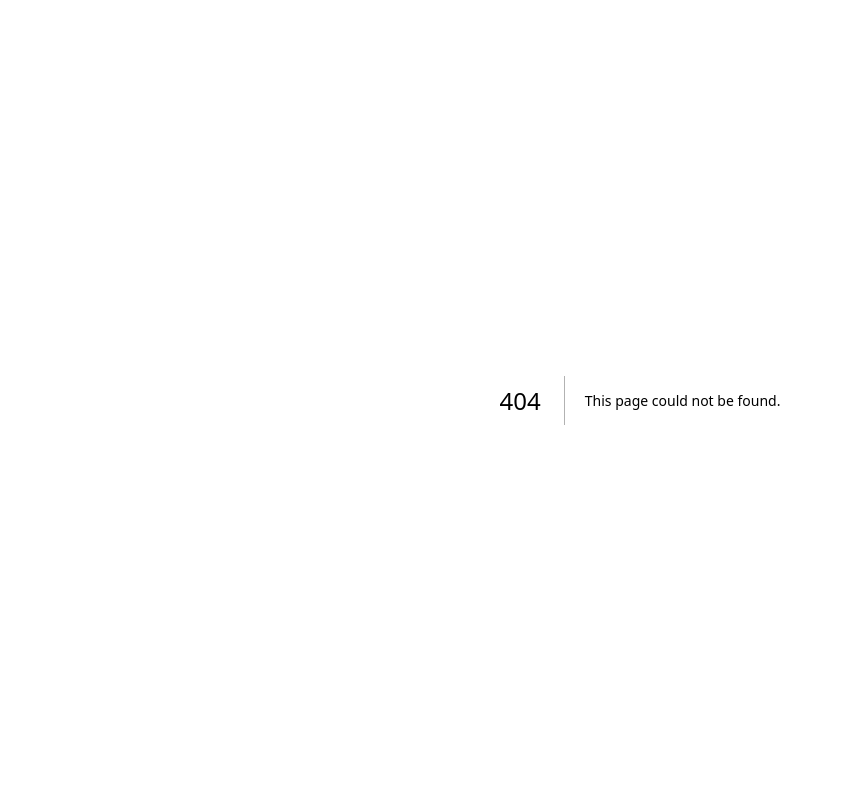
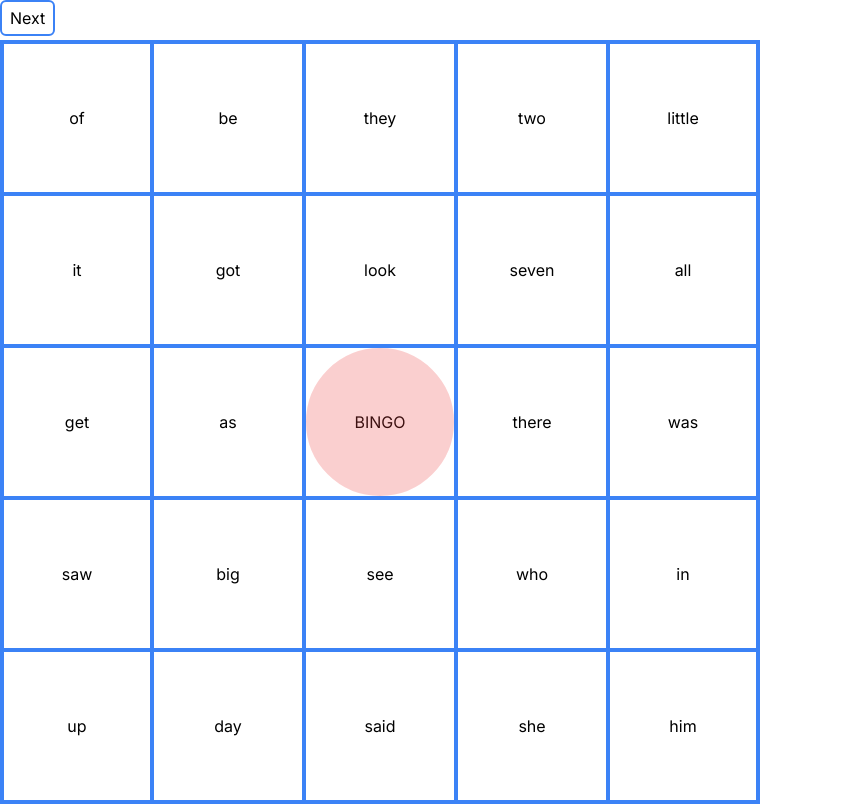
Before and after one commit to rgpass/sight-words-bingo, a Next.js app: page /host in a window 1280 px wide. Before the commit this address had no page. Shown: the whole page, without its empty margins (0-843 px from the left). Built offline with nearby package versions, Linux system fonts and the light colour scheme.

Commit message:
Add /host

```diff
--- /dev/null
+++ b/app/_components/Board.tsx
@@ -0,0 +1,38 @@
+import { Row } from "./Row";
+import { words } from "../words";
+
+function randomSample(arr: string[], n: number) {
+  return arr.sort(() => 0.5 - Math.random()).slice(0, n);
+}
+
+// This generates the the 5x5 for the bingo board, with the center of "BINGO".
+function generateBingoBoard(words: string[]): string[][] {
+  const copy = [...words];
+  const bingoBoard = [];
+  for (let i = 0; i < 5; i++) {
+    const row = [];
+    for (let j = 0; j < 5; j++) {
+      if (i === 2 && j === 2) {
+        row.push("BINGO");
+      } else {
+        row.push(copy.pop());
+      }
+    }
+    bingoBoard.push(row);
+  }
+
+  return bingoBoard as string[][];
+}
+
+export function Board() {
+  const sampleWords = randomSample(words, 24);
+  const board = generateBingoBoard(sampleWords);
+
+  return (
+    <div className="flex flex-col">
+      {board.map((row, i) => (
+        <Row key={i} row={row} />
+      ))}
+    </div>
+  );
+}
--- a/app/_components/Row.tsx
+++ b/app/_components/Row.tsx
@@ -2,7 +2,7 @@ import { Square } from "./Square";
 
 export function Row({ row }: { row: string[] }) {
   return (
-    <div className="flex max-h-[calc(min(100vh,_100vw))] max-w-[calc(min(100vh,_100vw))] first-of-type:border-t-2 last-of-type:border-b-2 border-blue-500">
+    <div className="flex max-h-[calc(min(95vh,_95vw))] max-w-[calc(min(95vh,_95vw))] first-of-type:border-t-2 last-of-type:border-b-2 border-blue-500">
       {row.map((word) => (
         <Square key={word} word={word} />
       ))}
--- a/app/_components/Square.tsx
+++ b/app/_components/Square.tsx
@@ -12,7 +12,7 @@ export function Square({ word }: { word: string }) {
 
   return (
     <div
-      className="relative flex justify-center items-center text-center w-full h-full aspect-square max-h-[calc(min(20vh,_20vw))] max-w-[calc(min(20vh,_20vw))] first-of-type:border-l-4 last-of-type:border-r-4 border-2 border-blue-500"
+      className="relative flex justify-center items-center text-center w-full h-full aspect-square max-h-[calc(min(19vh,_19vw))] max-w-[calc(min(19vh,_19vw))] first-of-type:border-l-4 last-of-type:border-r-4 border-2 border-blue-500"
       onClick={handleClick}
     >
       {word}
--- /dev/null
+++ b/app/host/_components/NextWord.tsx
@@ -0,0 +1,31 @@
+"use client";
+
+import { words } from "../../words";
+import { useState } from "react";
+
+function randomOrder(arr: string[]) {
+  return arr.sort(() => 0.5 - Math.random());
+}
+
+export function NextWord() {
+  const [remainingWords, setRemainingWords] = useState(randomOrder(words));
+  const [word, setWord] = useState("");
+
+  const handleClick = () => {
+    const [first, ...rest] = remainingWords;
+    setWord(first);
+    setRemainingWords(rest);
+  };
+
+  return (
+    <div className="flex gap-4 mb-1">
+      <button
+        className="border-2 border-blue-500 rounded-md px-2 py-1"
+        onClick={handleClick}
+      >
+        Next
+      </button>
+      <div className="text-center text-2xl font-bold">{word}</div>
+    </div>
+  );
+}
--- /dev/null
+++ b/app/host/page.tsx
@@ -0,0 +1,11 @@
+import { Board } from "../_components/Board";
+import { NextWord } from "./_components/NextWord";
+
+export default function Host() {
+  return (
+    <main className="flex flex-col min-h-screen w-full h-full bg-white text-black">
+      <NextWord />
+      <Board />
+    </main>
+  );
+}
--- a/app/page.tsx
+++ b/app/page.tsx
@@ -1,40 +1,9 @@
-import { Row } from "./_components/Row";
-import { words } from "./words";
-
-function randomSample(arr: string[], n: number) {
-  return arr.sort(() => 0.5 - Math.random()).slice(0, n);
-}
-
-// This generates the the 5x5 for the bingo board, with the center of "BINGO".
-function generateBingoBoard(words: string[]): string[][] {
-  const copy = [...words];
-  const bingoBoard = [];
-  for (let i = 0; i < 5; i++) {
-    const row = [];
-    for (let j = 0; j < 5; j++) {
-      if (i === 2 && j === 2) {
-        row.push("BINGO");
-      } else {
-        row.push(copy.pop());
-      }
-    }
-    bingoBoard.push(row);
-  }
-
-  return bingoBoard as string[][];
-}
+import { Board } from "./_components/Board";
 
 export default function Home() {
-  const sampleWords = randomSample(words, 24);
-  const board = generateBingoBoard(sampleWords);
-
   return (
     <main className="flex flex-col min-h-screen w-full h-full bg-white text-black">
-      <div className="flex flex-col">
-        {board.map((row, i) => (
-          <Row key={i} row={row} />
-        ))}
-      </div>
+      <Board />
     </main>
   );
 }
```
